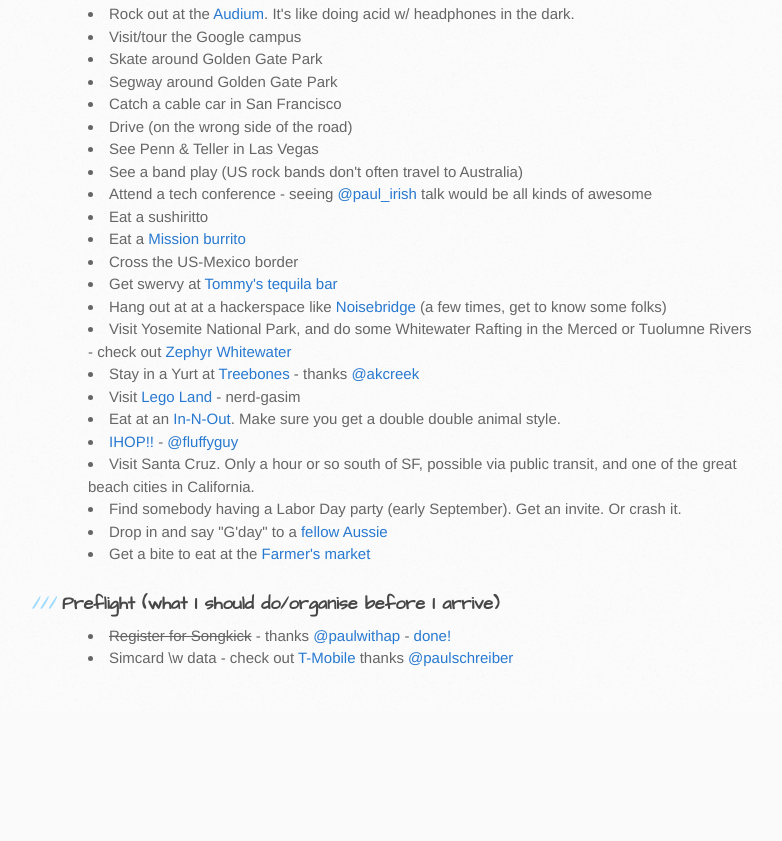
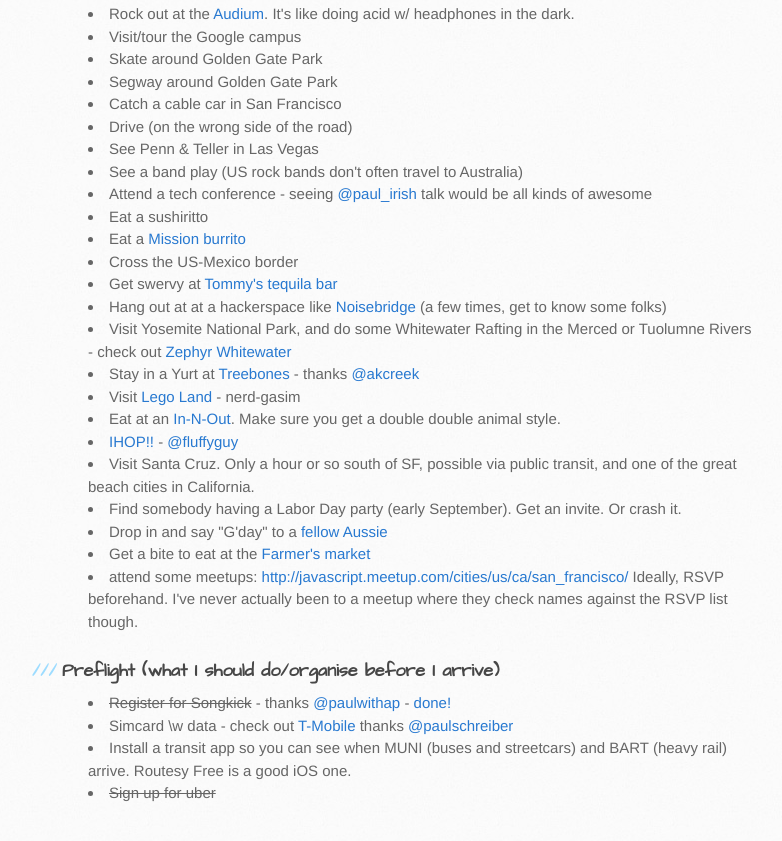
Before and after one commit to xzyfer/us-travel-checklist, a plain HTML site: page index.html in a window 1280 px wide. Shown: the part 2276-3117 px from the top of the page, without its empty margins (102-884 px from the left). Before the commit the page ends 2988 px from the top, so only its background shows below. Drawn offline with Linux system fonts and the light colour scheme.

```diff
--- a/index.html
+++ b/index.html
@@ -162,6 +162,7 @@
 </li>
 <li>Get a bite to eat at the <a href="http://www.ferrybuildingmarketplace.com/farmers_market.php">Farmer's market</a>
 </li>
+<li>attend some meetups: <a href="http://javascript.meetup.com/cities/us/ca/san_francisco/">http://javascript.meetup.com/cities/us/ca/san_francisco/</a>  Ideally, RSVP beforehand.  I've never actually been to a meetup where they check names against the RSVP list though.</li>
 </ul><h3>Preflight (what I should do/organise before I arrive)</h3>
 
 <ul>
@@ -170,6 +171,8 @@
 </li>
 <li>Simcard \w data - check out <a href="http://prepaid-phones.t-mobile.com/">T-Mobile</a> thanks <a href="https://github.com/paulschreiber" class="user-mention">@paulschreiber</a>
 </li>
+<li>Install a transit app so you can see when MUNI (buses and streetcars) and BART (heavy rail) arrive. Routesy Free is a good iOS one.</li>
+<li><del>Sign up for uber</del></li>
 </ul>
         </section>
 
```
Also changed, not shown: params.json (+1 -1 lines).
